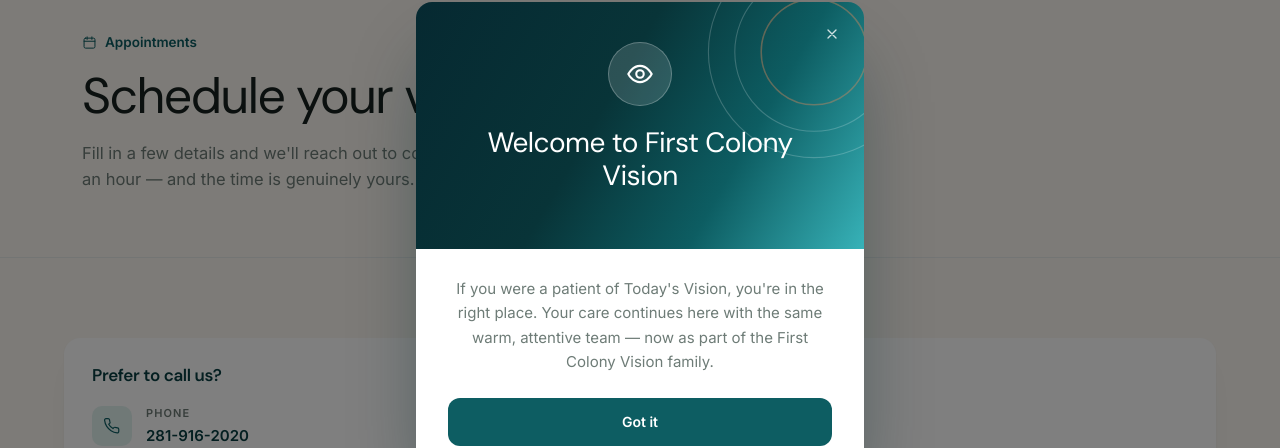
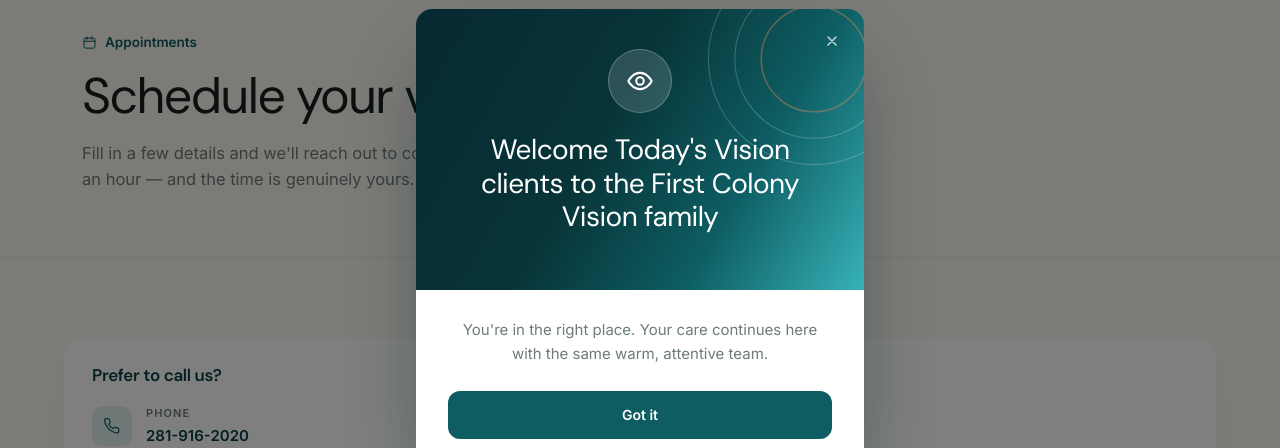
Before and after one commit to Saadanjum01/sugar1, a Next.js app: page /book in a window 1280 px wide. Shown: the part 160-608 px from the top of the page. Built offline with nearby package versions, Linux system fonts and the light colour scheme; no server answers.

Commit message:
Use client's exact wording for welcome popup headline

```diff
--- a/components/WelcomePopup.js
+++ b/components/WelcomePopup.js
@@ -61,7 +61,7 @@ export default function WelcomePopup() {
               </svg>
             </div>
             <h2 className="font-display text-[26px] sm:text-[28px] text-white" style={{ letterSpacing: '-0.02em', lineHeight: 1.2 }}>
-              Welcome to First Colony Vision
+              Welcome Today&apos;s Vision clients to the First Colony Vision family
             </h2>
           </div>
         </div>
@@ -69,7 +69,7 @@ export default function WelcomePopup() {
         {/* Body */}
         <div className="bg-white px-8 pt-7 pb-8">
           <p className="text-[#6E7C77] text-[15px] leading-relaxed mb-6">
-            If you were a patient of Today&apos;s Vision, you&apos;re in the right place. Your care continues here with the same warm, attentive team — now as part of the First Colony Vision family.
+            You&apos;re in the right place. Your care continues here with the same warm, attentive team.
           </p>
           <button
             onClick={dismiss}
```
